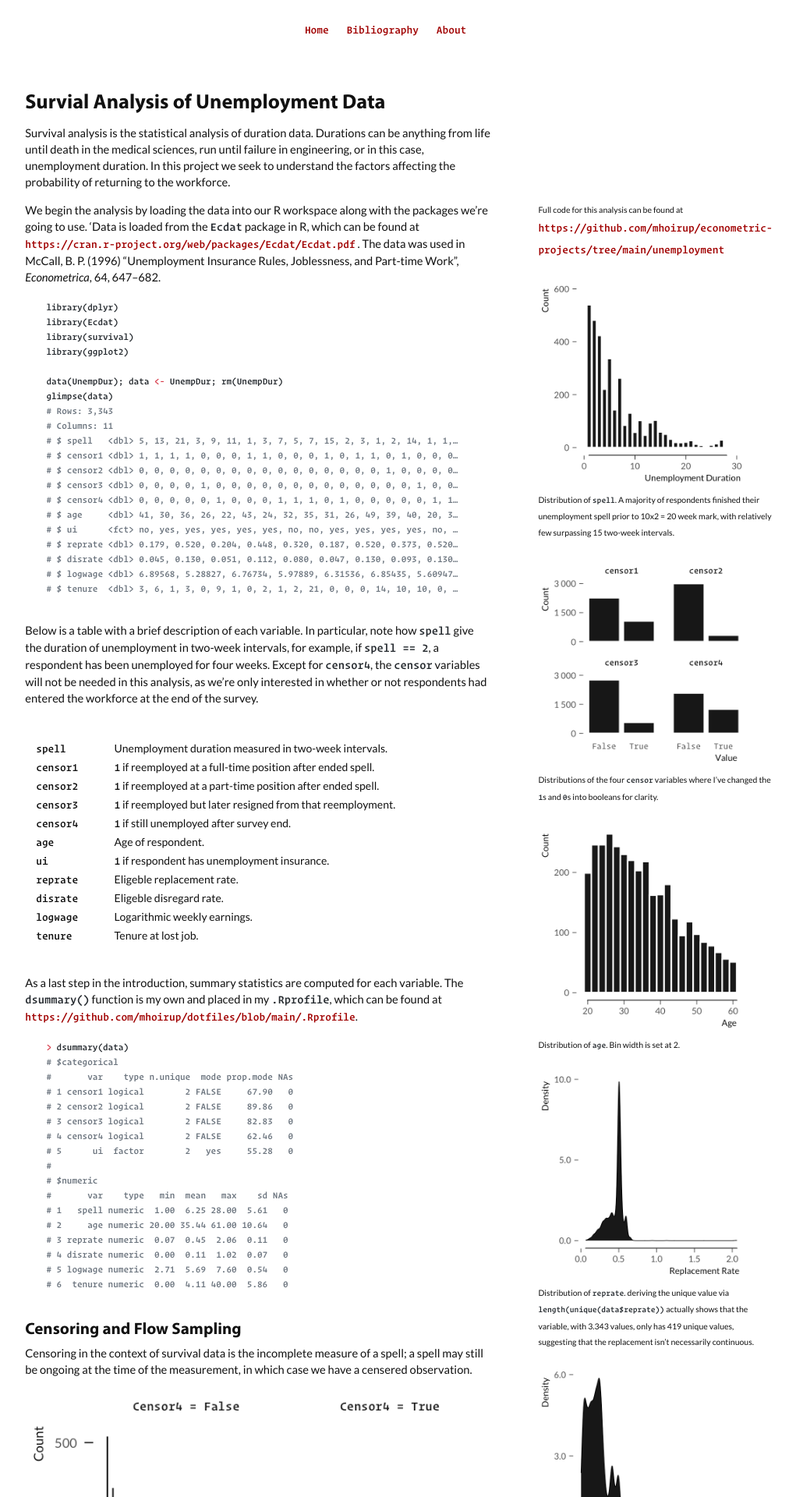
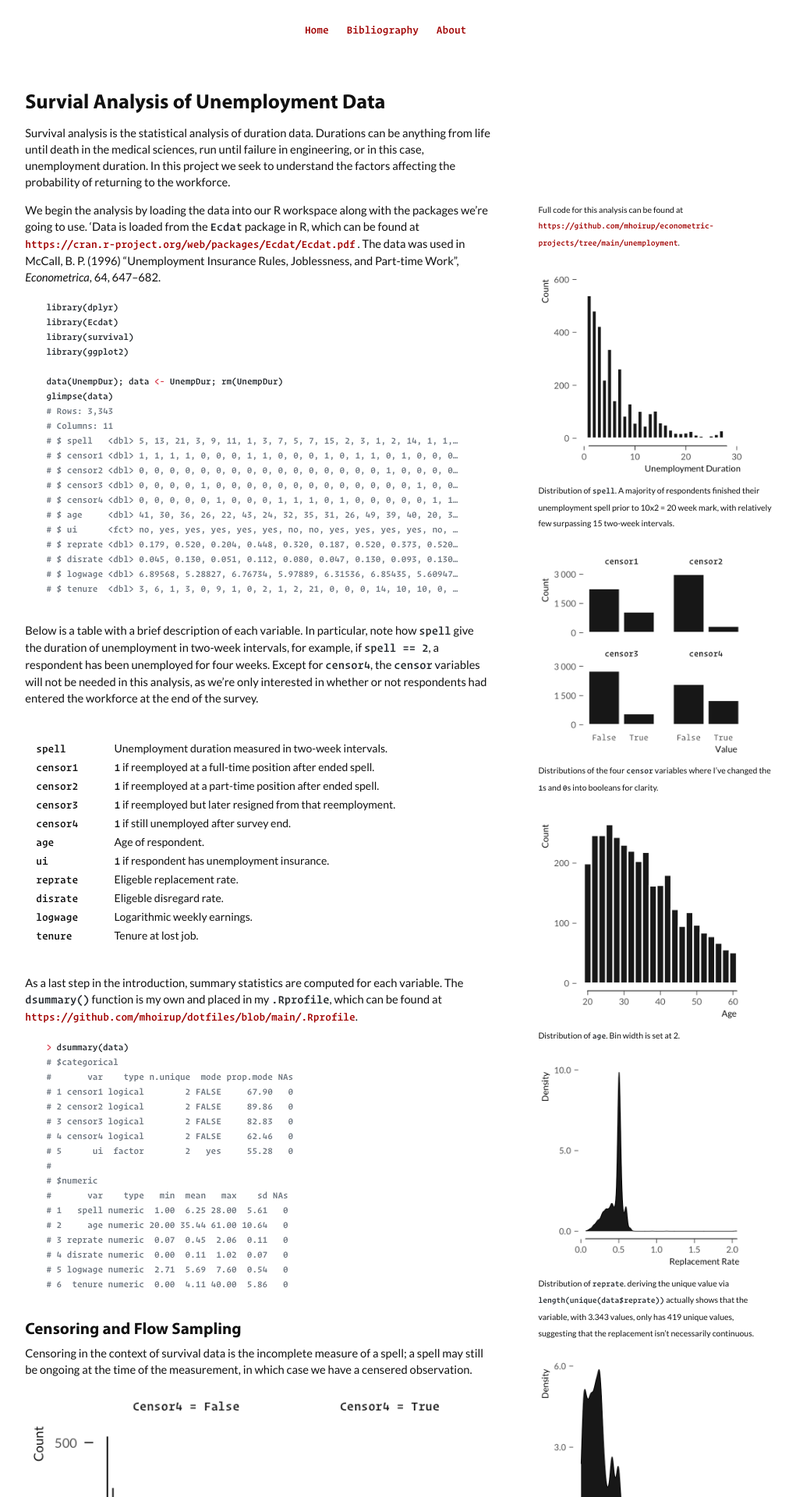
Before and after one commit to mhoirup/mhoirup.github.io, a Jekyll site: the page built from _posts/2021-04-12-Survival-Analysis.md, in a window 1280 px wide. Shown: the top 1920 px of the page at 78% size, without its empty margins (147-1168 px from the left). Built offline with Jekyll 4.4.1, drawn with Linux system fonts in a browser that asks for light colours; formulas are drawn with MathJax 3.

Commit message:
add link to code

```diff
--- a/_posts/2021-04-12-Survival-Analysis.md
+++ b/_posts/2021-04-12-Survival-Analysis.md
@@ -11,7 +11,7 @@
 returning to the workforce.
 
 {% marginnote 'note1' 'Full code for this analysis can be found at
-[https://github.com/mhoirup/econometric-projects/tree/main/unemployment](https://github.com/mhoirup/econometric-projects/tree/main/unemployment)'%}
+[https://github.com/mhoirup/econometric-projects/tree/main/unemployment](https://github.com/mhoirup/econometric-projects/tree/main/unemployment).'%}
 
 {% marginfigure 'spell_hist' 'assets/unemp/spell_hist.png'
 'Distribution of `spell`. A majority of respondents finished their
--- a/css/tufte.scss
+++ b/css/tufte.scss
@@ -338,6 +338,10 @@
     position: relative;
 }
 
+.marginnote a {
+    font-size: 1.0rem;
+}
+
 
 li .sidenote, li .marginnote{ margin-right: -80%; } //added to allow for the fact that lists are indented and marginnotes and sidenotes push to right
 
```
